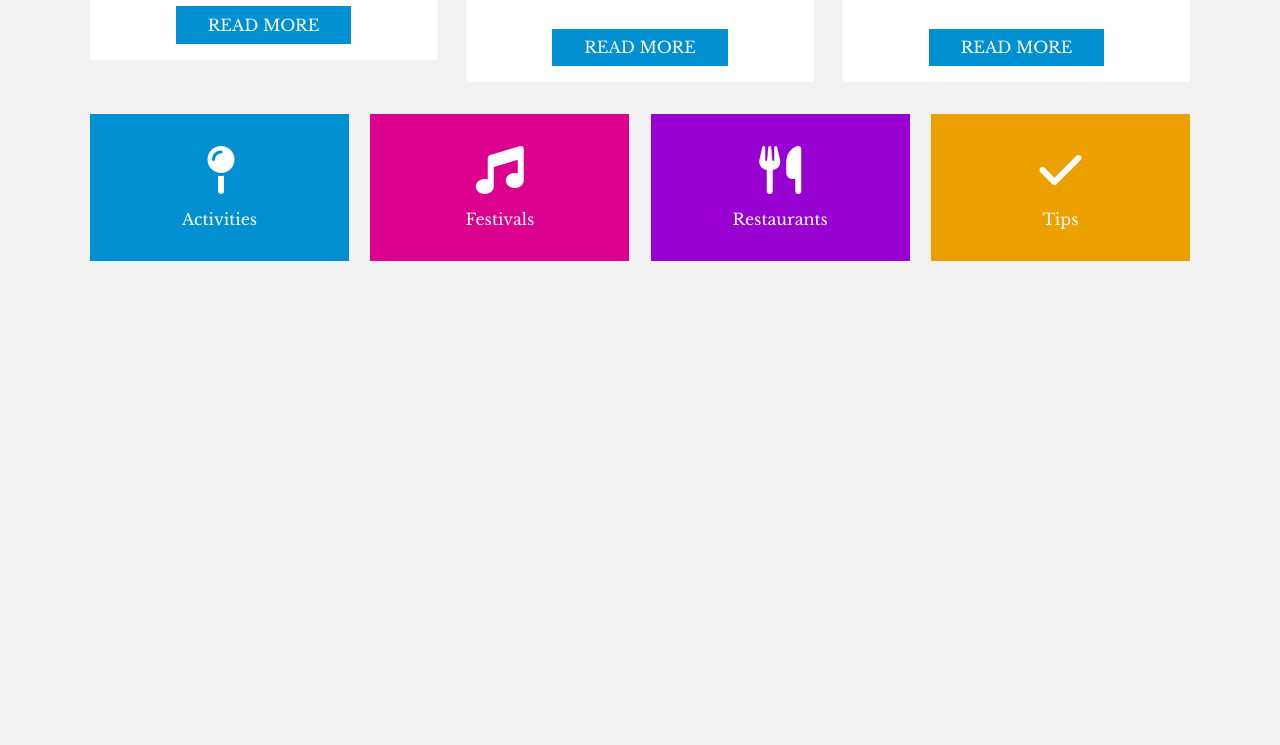
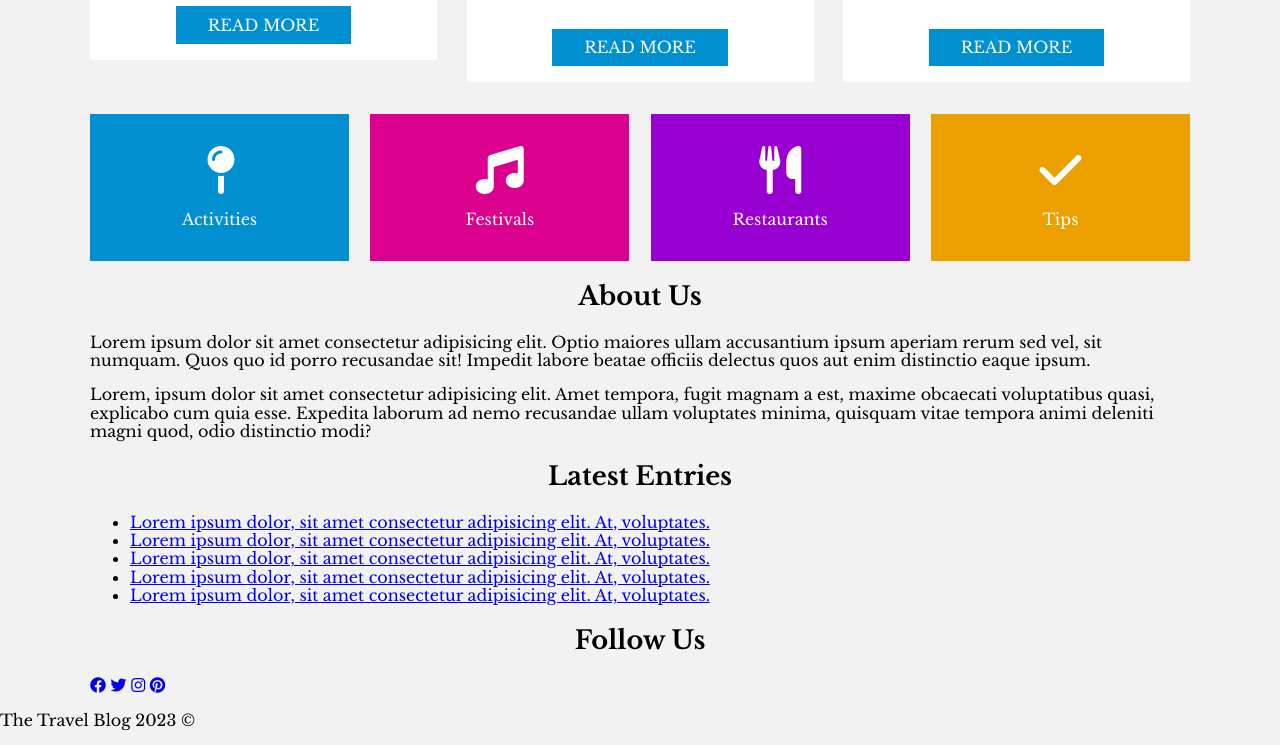
Before and after one commit to tod619/Travel_blog, a plain HTML site: page index.html in a window 1280 px wide. Shown: the part 1633-2378 px from the top of the page. Before the commit the page ends 1910 px from the top, so only its background shows below. Drawn offline with nearby package versions, Linux system fonts and the light colour scheme.

Commit message:
add html markup for footer section index.html file

```diff
--- a/index.html
+++ b/index.html
@@ -134,5 +134,83 @@
       <!-- End: Categories -->
     </div>
     <!--.content-->
+
+    <!-- Start: Footer -->
+    <footer class="footer">
+      <div class="container">
+        <div class="box">
+          <h2>About Us</h2>
+          <p>
+            Lorem ipsum dolor sit amet consectetur adipisicing elit. Optio
+            maiores ullam accusantium ipsum aperiam rerum sed vel, sit numquam.
+            Quos quo id porro recusandae sit! Impedit labore beatae officiis
+            delectus quos aut enim distinctio eaque ipsum.
+          </p>
+
+          <p>
+            Lorem, ipsum dolor sit amet consectetur adipisicing elit. Amet
+            tempora, fugit magnam a est, maxime obcaecati voluptatibus quasi,
+            explicabo cum quia esse. Expedita laborum ad nemo recusandae ullam
+            voluptates minima, quisquam vitae tempora animi deleniti magni quod,
+            odio distinctio modi?
+          </p>
+        </div>
+
+        <div class="box">
+          <h2>Latest Entries</h2>
+          <ul>
+            <li>
+              <a href="#"
+                >Lorem ipsum dolor, sit amet consectetur adipisicing elit. At,
+                voluptates.</a
+              >
+            </li>
+            <li>
+              <a href="#"
+                >Lorem ipsum dolor, sit amet consectetur adipisicing elit. At,
+                voluptates.</a
+              >
+            </li>
+            <li>
+              <a href="#"
+                >Lorem ipsum dolor, sit amet consectetur adipisicing elit. At,
+                voluptates.</a
+              >
+            </li>
+            <li>
+              <a href="#"
+                >Lorem ipsum dolor, sit amet consectetur adipisicing elit. At,
+                voluptates.</a
+              >
+            </li>
+            <li>
+              <a href="#"
+                >Lorem ipsum dolor, sit amet consectetur adipisicing elit. At,
+                voluptates.</a
+              >
+            </li>
+          </ul>
+        </div>
+
+        <div class="box">
+          <h2>Follow Us</h2>
+          <nav class="social-nav">
+            <a href="#"
+              ><i class="fab fa-facebook" title="facebook link"></i
+            ></a>
+            <a href="#"><i class="fab fa-twitter" title="twitter link"></i></a>
+            <a href="#"
+              ><i class="fab fa-instagram" title="instagram link"></i
+            ></a>
+            <a href="#"
+              ><i class="fab fa-pinterest" title="pineterest link"></i
+            ></a>
+          </nav>
+        </div>
+      </div>
+
+      <p class="copyright">The Travel Blog 2023 &copy;</p>
+    </footer>
+    <!-- End: Footer -->
   </body>
 </html>
```
